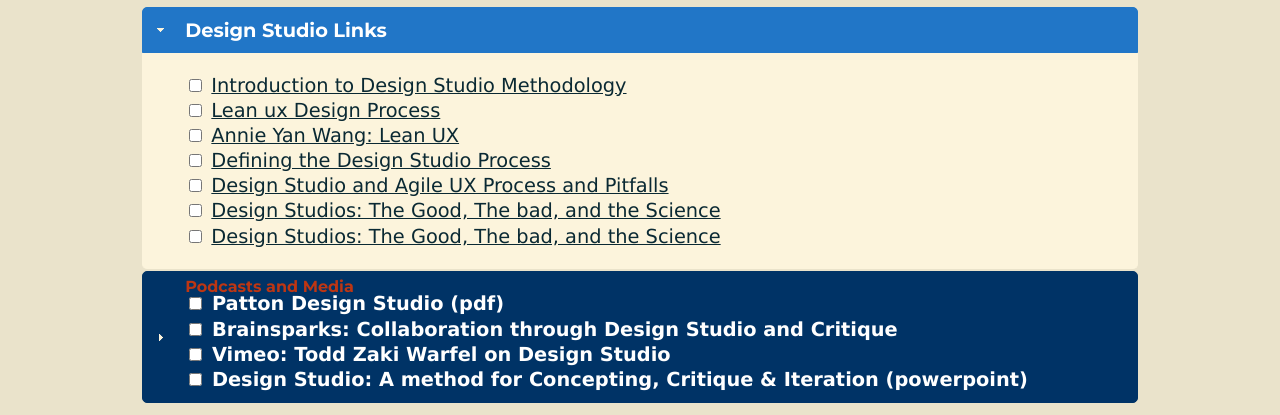
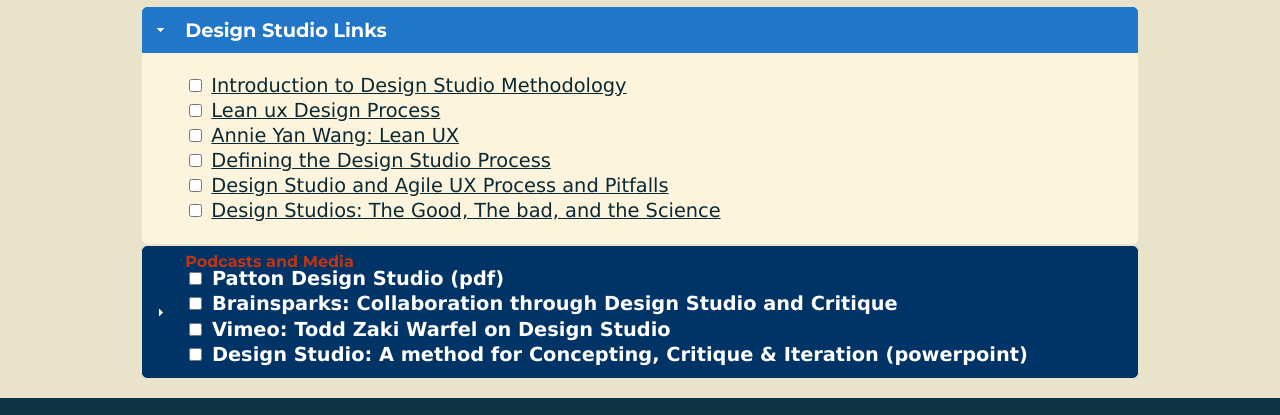
Before and after one commit to esteinborn/drupaldevchecklist, a website: page designstudio.html in a window 1280 px wide. Shown: the part 308-723 px from the top of the page. Drawn offline with nearby package versions, Linux system fonts and the light colour scheme; a web font is replaced by a local one.

Commit message:
link modification. Putting my disorder away and going to bed.

```diff
--- a/designstudio.html
+++ b/designstudio.html
@@ -95,8 +95,6 @@
   	<strong><a href="http://www.uxbooth.com/articles/design-studios-the-good-the-bad-and-the-science/
 ">Design Studios: The Good, The bad, and the Science</a></li>
 
-  	<li ><input type="checkbox"  id="biz" tabindex="1">
-  	<strong><a href="http://www.businessballs.com/businessballs_treeswing_pictures.htm">Design Studios: The Good, The bad, and the Science</a></li>
 
 
 </div>
```
